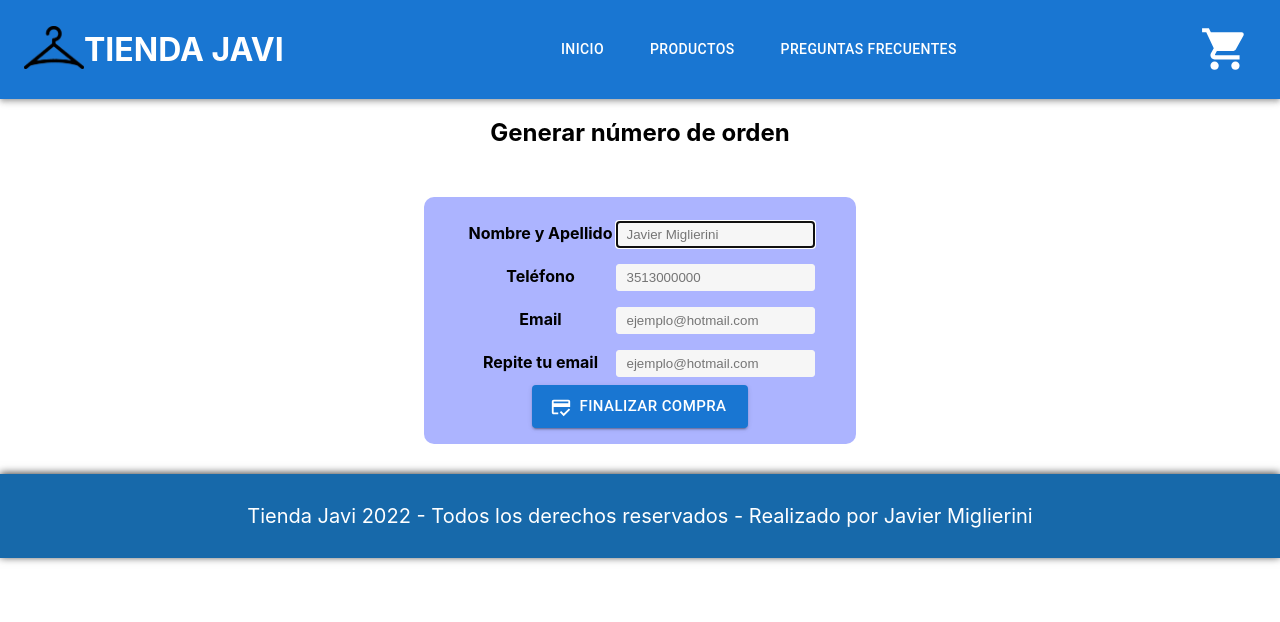
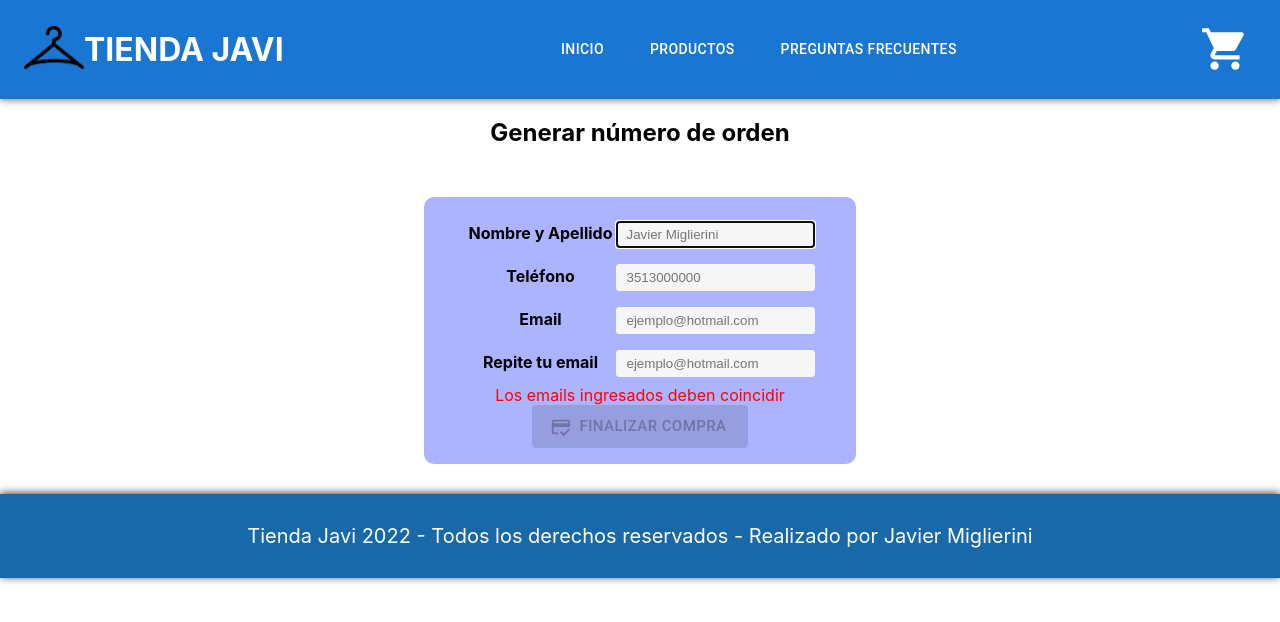
Before and after one commit to javimiglie/TiendaReact, a React (Create React App) app: page /checkout in a window 1280 px wide. Shown: the top 622 px of the page. Built offline with nearby package versions, Linux system fonts and the light colour scheme.

Commit message:
valide mail

```diff
--- a/src/components/Checkout/Checkout.css
+++ b/src/components/Checkout/Checkout.css
@@ -22,6 +22,12 @@ form input[type="email"] {
     margin: 8px 0;
     display: inline-block;
 }
+.mail-danger{
+    color: red;
+}
+.mail-success{
+    color: green;
+}
 .btn-fin {
     padding: 8px 16px;
     margin-top: 32px;
--- a/src/components/Checkout/Checkout.js
+++ b/src/components/Checkout/Checkout.js
@@ -16,13 +16,20 @@ const Checkout = () => {
   const [comprador, setComprador] = useState({});
   const { cart, totalPrice, cleanCart } = useContext(CartContext);
   const navigate = useNavigate();
-  const [orderId, setOrderId] = useState(``);
+  const [orderId, setOrderId] = useState('');
+  const [repeatMail, setRepeatMail] = useState('');
 
   const datosComprador = (e) => {
     setComprador({
       ...comprador,
       [e.target.name]: e.target.value,
     });
+  };
+
+  const validateEmail = (event) => {
+    if (event.target.value === comprador.email) {
+      setRepeatMail(true);
+    } else setRepeatMail(false);
   };
 
   const finalizarCompra = (e) => {
@@ -87,9 +94,15 @@ const Checkout = () => {
                 type='email'
                 required
                 placeholder='ejemplo@hotmail.com'
-                name='repeat-email'
-                onChange={datosComprador}
+                onChange={validateEmail}
               ></input>
+              {!repeatMail ? (
+                <div className='mail-danger'>
+                  Los emails ingresados deben coincidir
+                </div>
+              ) : (
+                <div className='mail-success'>Los emails coinciden</div>
+              )}
             </div>
             <div>
               <Button
@@ -98,6 +111,12 @@ const Checkout = () => {
                 variant='contained'
                 startIcon={<CreditScoreIcon />}
                 size='large'
+                disabled={
+                  !comprador.email ||
+                  !comprador.name ||
+                  !comprador.phone ||
+                  !repeatMail
+                }
               >
                 Finalizar compra
               </Button>
```
